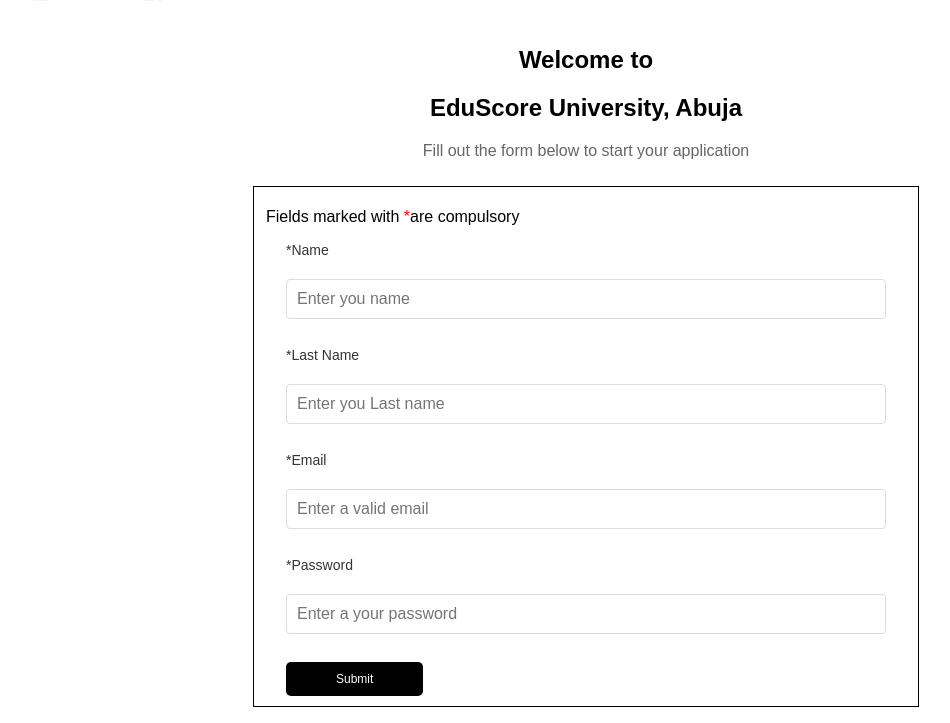
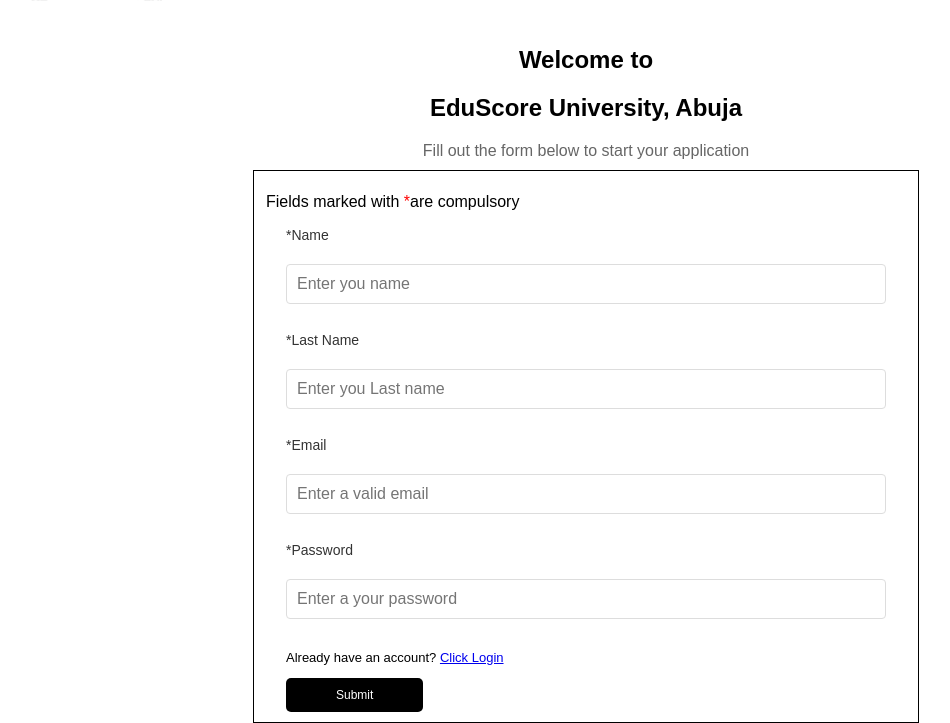
Before and after one commit to KelvinJ-cyber/school-result-management, a Flask app: page / in a window 1280 px wide. Shown: the part 196-919 px from the top of the page, without its empty margins (54-1004 px from the left). Run offline with Flask 3, Linux system fonts and the light colour scheme.

Commit message:
some few upgrade

```diff
--- a/templates/applicant.html
+++ b/templates/applicant.html
@@ -42,6 +42,9 @@
             <input type="password" name="password" id="password" placeholder="Enter a your password" required><br><br>
         </div>
 
+        <p style="font-size: 13px;">
+            Already have an account? <a href="/Login_User/">Click Login</a>
+        </p>
         <input type ="submit" value="Submit" class="btn_add">
 
 
--- /dev/null
+++ b/templates/dashboard.html
@@ -0,0 +1 @@
+<p>Hello Mother Fucker</p>
```
